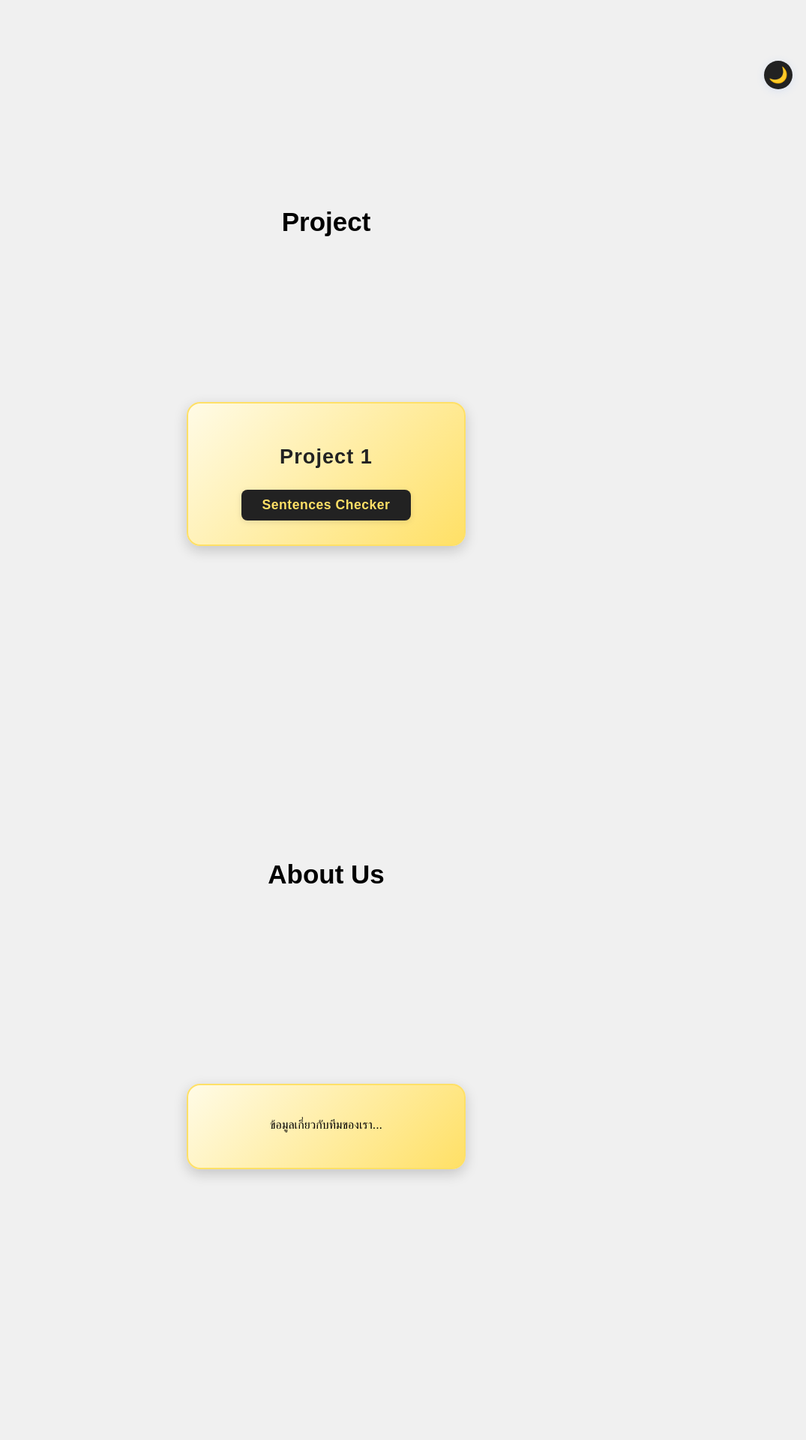
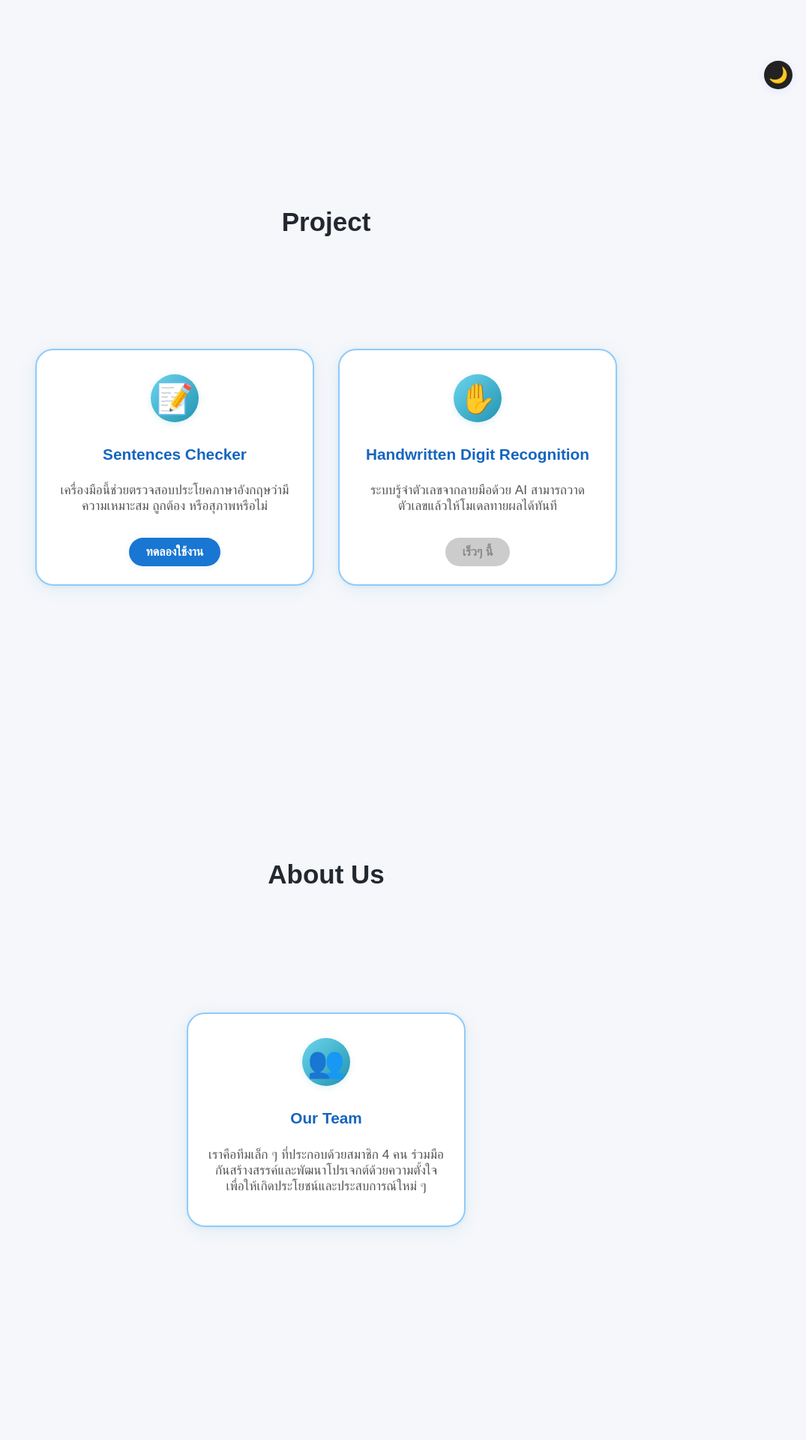
Before and after one commit to 1563Godz/We-website, a Flask app: page / in a window 1280 px wide. Shown: the part 663-2583 px from the top of the page at 75% size, without its empty margins (205-1280 px from the left). Run offline with Flask 3, Linux system fonts and the light colour scheme; parts of the project's set-up code (start-up, migrations or seed data) failed here and were passed over.

Commit message:
Add files via upload

```diff
--- a/static/styles.css
+++ b/static/styles.css
@@ -6,8 +6,83 @@ body {
     margin: 0;
     font-family: Arial, sans-serif;
     text-align: center;
-    background-color: #f0f0f0;
+    background-color: #f6f7fb;
 }
+
+/* --- THEME CONSISTENCY IMPROVEMENTS --- */
+:root {
+    --main-bg: #f6f7fb;
+    --main-text: #23272f;
+    --accent: #2193b0;
+    --accent-light: #6dd5ed;
+    --card-bg: #fff;
+    --card-border: #90caf9;
+    --footer-bg: #f6f7fb;
+    --footer-text: #23272f;
+    --about-bg: #fff;
+    --about-text: #23272f;
+}
+body {
+    background-color: var(--main-bg);
+    color: var(--main-text);
+}
+.project-card, .about-container, .footer {
+    background: var(--card-bg);
+    color: var(--main-text);
+    border-color: var(--card-border);
+}
+.footer {
+    background: var(--footer-bg);
+    color: var(--footer-text);
+}
+.about-container {
+    background: var(--about-bg);
+    color: var(--about-text);
+}
+.project-title, .project-card h3 {
+    color: var(--accent);
+}
+.project-btn, .project-card a {
+    background: linear-gradient(90deg, var(--accent) 0%, var(--accent-light) 100%);
+    color: #fff;
+}
+.project-btn:hover:not(.disabled), .project-card a:hover {
+    background: linear-gradient(90deg, var(--accent-light) 0%, var(--accent) 100%);
+    color: var(--accent);
+}
+
+body.dark-mode {
+    --main-bg: #181818;
+    --main-text: #f0f0f0;
+    --accent: #90caf9;
+    --accent-light: #274472;
+    --card-bg: #232323;
+    --card-border: #42a5f5;
+    --footer-bg: #232323;
+    --footer-text: #f0f0f0;
+    --about-bg: #232323;
+    --about-text: #f0f0f0;
+}
+body.dark-mode .project-title, body.dark-mode .project-card h3 {
+    color: var(--accent);
+}
+body.dark-mode .project-btn, body.dark-mode .project-card a {
+    background: linear-gradient(90deg, var(--accent) 0%, var(--accent-light) 100%);
+    color: #232f3e;
+}
+body.dark-mode .project-btn:hover:not(.disabled), body.dark-mode .project-card a:hover {
+    background: linear-gradient(90deg, var(--accent-light) 0%, var(--accent) 100%);
+    color: var(--accent);
+}
+body.dark-mode .footer {
+    background: var(--footer-bg);
+    color: var(--footer-text);
+}
+body.dark-mode .about-container {
+    background: var(--about-bg);
+    color: var(--about-text);
+}
+/* --- END THEME CONSISTENCY IMPROVEMENTS --- */
 
 /* Header */
 .header {
@@ -123,59 +198,135 @@ body {
 /* Project Section */
 .project-container {
     display: flex;
+    flex-wrap: wrap;
+    gap: 2rem;
     justify-content: center;
-    gap: 30px;
-    margin-top: 50px;
+    margin-top: 2rem;
 }
 
 .project-card {
-    background: linear-gradient(135deg, #fffbe6 0%, #ffe066 100%);
+    background: linear-gradient(135deg, #e3f0ff 0%, #b3d8ff 100%);
     padding: 28px 24px 32px 24px;
     width: 320px;
     border-radius: 18px;
     box-shadow: 0 6px 18px rgba(0, 0, 0, 0.18);
-    transition: transform 0.3s, box-shadow 0.3s, background 0.3s;
+    transition: transform 0.45s cubic-bezier(0.23, 1, 0.32, 1), box-shadow 0.45s, background 0.45s;
     display: flex;
     flex-direction: column;
     align-items: center;
-    border: 2px solid #ffe066;
+    border: 2px solid #90caf9;
     position: relative;
     overflow: hidden;
 }
 
+.project-card.enhanced-card {
+    background: var(--card-bg, #fff);
+    border-radius: 1.5rem;
+    box-shadow: 0 4px 24px rgba(33,147,176,0.10), 0 1.5px 6px rgba(33,147,176,0.08);
+    padding: 2rem 1.5rem 1.5rem 1.5rem;
+    max-width: 320px;
+    min-width: 260px;
+    text-align: center;
+    transition: transform 0.2s, box-shadow 0.2s;
+    position: relative;
+}
+
 .project-card:hover {
-    transform: translateY(-8px) scale(1.07);
-    box-shadow: 0 12px 28px rgba(0, 0, 0, 0.22);
-    background: linear-gradient(135deg, #fffbe6 0%, #ffd700 100%);
-    border-color: #ffd700;
+    transform: translateY(-12px) scale(1.09) rotate(-1deg);
+    box-shadow: 0 16px 32px rgba(0,0,0,0.22);
+    background: linear-gradient(135deg, #d0e7ff 0%, #90caf9 100%);
+    border-color: #42a5f5;
+}
+
+.project-card.enhanced-card:hover {
+    transform: translateY(-8px) scale(1.03);
+    box-shadow: 0 8px 32px rgba(0,0,0,0.16), 0 2px 8px rgba(0,0,0,0.10);
+}
+
+.project-icon.icon-circle {
+    width: 64px;
+    height: 64px;
+    background: linear-gradient(135deg, #6dd5ed 0%, #2193b0 100%);
+    color: #fff;
+    border-radius: 50%;
+    display: flex;
+    align-items: center;
+    justify-content: center;
+    font-size: 2.2rem;
+    margin: 0 auto 1rem auto;
+    box-shadow: 0 2px 8px rgba(33,147,176,0.15);
+}
+
+.project-title {
+    font-size: 1.3rem;
+    font-weight: 700;
+    margin-bottom: 0.5rem;
+    color: #2193b0;
+}
+
+.project-desc {
+    font-size: 1rem;
+    color: #444;
+    margin-bottom: 1.2rem;
+    min-height: 56px;
+}
+
+.project-btn {
+    display: inline-block;
+    padding: 0.6rem 1.4rem;
+    background: linear-gradient(90deg, #2193b0 0%, #6dd5ed 100%);
+    color: #fff;
+    border: none;
+    border-radius: 2rem;
+    font-size: 1rem;
+    font-weight: 600;
+    text-decoration: none;
+    box-shadow: 0 2px 8px rgba(33,147,176,0.10);
+    transition: background 0.2s, box-shadow 0.2s, transform 0.2s;
+    cursor: pointer;
+}
+
+.project-btn:hover:not(.disabled) {
+    background: linear-gradient(90deg, #6dd5ed 0%, #2193b0 100%);
+    box-shadow: 0 4px 16px rgba(33,147,176,0.18);
+    transform: translateY(-2px) scale(1.04);
+}
+
+.project-btn.disabled, .project-btn[aria-disabled="true"] {
+    background: #ccc;
+    color: #888;
+    cursor: not-allowed;
+    box-shadow: none;
 }
 
 .project-card h3 {
-    font-size: 1.7rem;
-    font-weight: bold;
-    margin-bottom: 18px;
-    color: #222;
-    letter-spacing: 1px;
+    color: #1565c0;
 }
 
 .project-card a {
-    background: #222;
-    color: #ffe066;
-    padding: 10px 28px;
-    border-radius: 8px;
-    font-size: 1.1rem;
-    font-weight: bold;
-    text-decoration: none;
-    box-shadow: 0 2px 8px rgba(0,0,0,0.10);
-    transition: background 0.2s, color 0.2s, box-shadow 0.2s;
-    margin-top: 10px;
-    letter-spacing: 0.5px;
+    background: #1976d2;
+    color: #fff;
+    transition: background 0.3s, color 0.3s, box-shadow 0.3s;
 }
 
 .project-card a:hover {
-    background: #ffe066;
-    color: #222;
-    box-shadow: 0 4px 16px rgba(0,0,0,0.16);
+    background: #fff;
+    color: #1976d2;
+}
+
+/* Project Card Icon */
+.project-card .project-icon {
+    font-size: 2.5rem;
+    margin-bottom: 10px;
+    transition: color 0.4s;
+}
+
+/* Project Card Description */
+.project-card .project-desc {
+    font-size: 1.08rem;
+    color: #555;
+    margin-bottom: 18px;
+    transition: color 0.4s;
 }
 
 /* About Us Section */
@@ -193,6 +344,14 @@ body {
     flex-direction: column;
 }
 
+/* About Card Centering and Sizing */
+.about-container-center {
+    justify-content: center;
+}
+.about-card-center {
+    max-width: 340px;
+    margin: 0 auto;
+}
 
 /* Responsive Design */
 @media (max-width: 768px) {
--- a/templates/index.html
+++ b/templates/index.html
@@ -23,18 +23,32 @@
     <section id="project" class="section">
         <h2>Project</h2>
         <div class="project-container">
-            <div class="project-card">
-                <h3>Project 1</h3>
-                <a href="{{ url_for('sentences_check') }}" style="text-decoration: none;">Sentences Checker</a>
+            <div class="project-card enhanced-card">
+                <div class="project-icon icon-circle">📝</div>
+                <h3 class="project-title">Sentences Checker</h3>
+                <p class="project-desc">
+                    เครื่องมือนี้ช่วยตรวจสอบประโยคภาษาอังกฤษว่ามีความเหมาะสม ถูกต้อง หรือสุภาพหรือไม่
+                </p>
+                <a class="project-btn" href="{{ url_for('sentences_check') }}">ทดลองใช้งาน</a>
+            </div>
+            <div class="project-card enhanced-card">
+                <div class="project-icon icon-circle">✋</div>
+                <h3 class="project-title">Handwritten Digit Recognition</h3>
+                <p class="project-desc">
+                    ระบบรู้จำตัวเลขจากลายมือด้วย AI สามารถวาดตัวเลขแล้วให้โมเดลทายผลได้ทันที
+                </p>
+                <a class="project-btn disabled" href="#" tabindex="-1" aria-disabled="true">เร็วๆ นี้</a>
             </div>
         </div>
     </section>
 
     <section id="about" class="section">
         <h2>About Us</h2>
-        <div class="project-container">
-            <div class="project-card">
-                <p>ข้อมูลเกี่ยวกับทีมของเรา...</p>
+        <div class="project-container about-container-center">
+            <div class="project-card enhanced-card about-card-center">
+                <div class="project-icon icon-circle">👥</div>
+                <h3 class="project-title">Our Team</h3>
+                <p class="project-desc">เราคือทีมเล็ก ๆ ที่ประกอบด้วยสมาชิก 4 คน ร่วมมือกันสร้างสรรค์และพัฒนาโปรเจกต์ด้วยความตั้งใจ เพื่อให้เกิดประโยชน์และประสบการณ์ใหม่ ๆ</p>
             </div>
         </div>
     </section>
```
Also changed, not shown: other parts of static/styles.css (+21 -10 lines).
